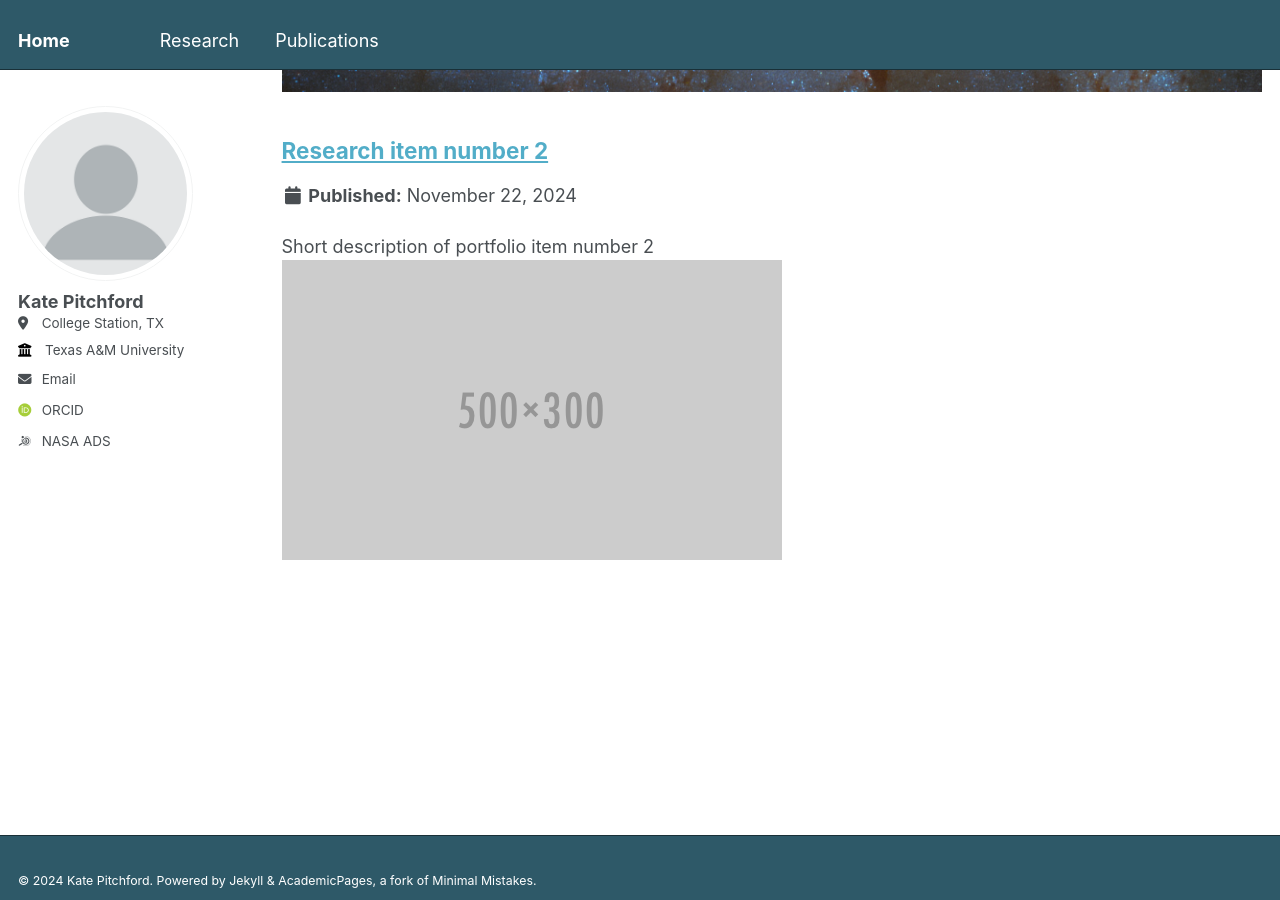
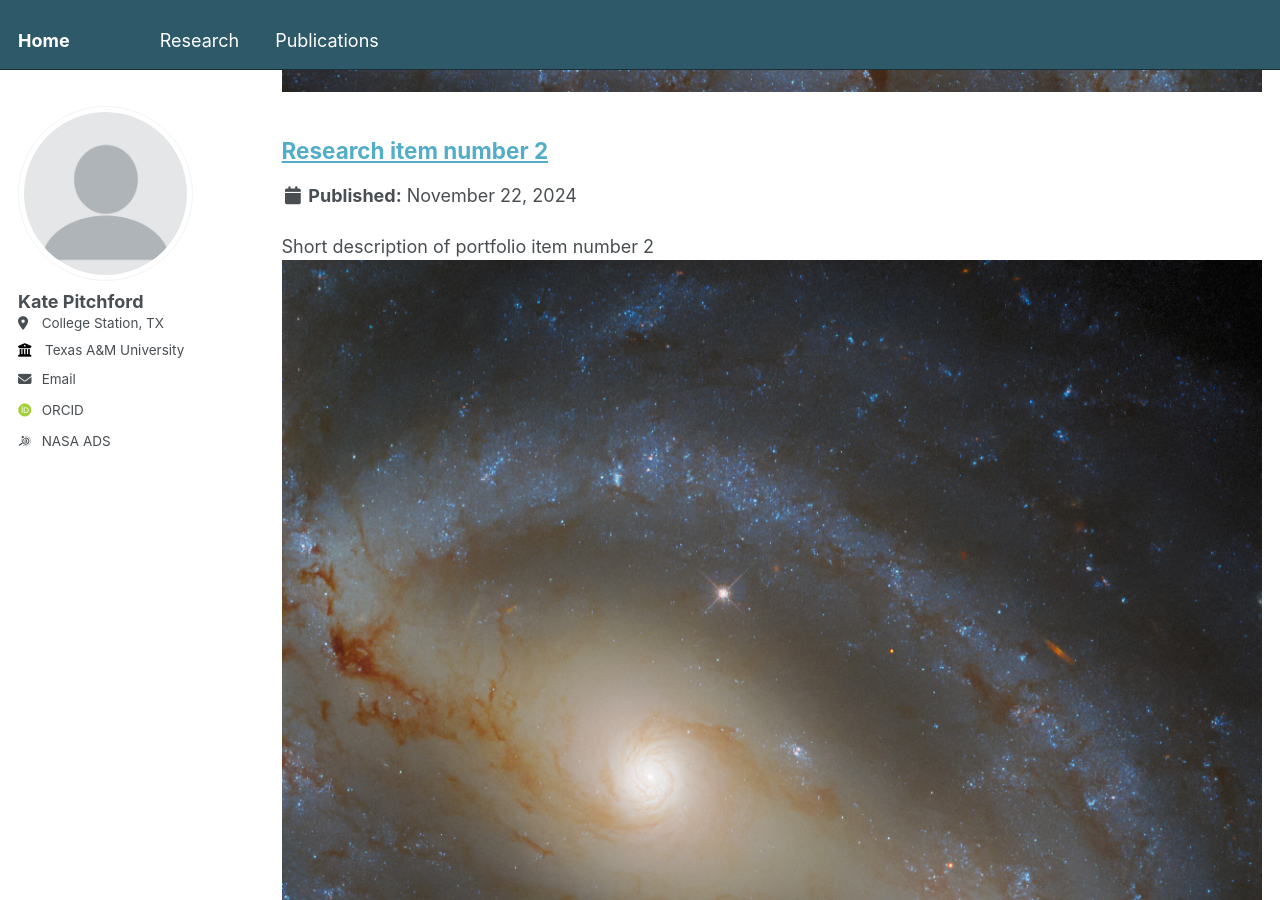
Before and after one commit to lkpitchford/test-website, a Jekyll site: the page built from _pages/research.html, in a window 1280 px wide and 900 px high, scrolled down 1121 px. Built offline with Jekyll 4.4.1, drawn with Linux system fonts in a browser that asks for light colours; some web fonts are replaced.

Commit message:
Update portfolio-2.html

```diff
--- a/_research/portfolio-2.html
+++ b/_research/portfolio-2.html
@@ -1,6 +1,6 @@
 ---
 title: "Research item number 2"
-excerpt: "Short description of portfolio item number 2 <br/><img src='/images/500x300.png'>"
+excerpt: "Short description of portfolio item number 2 <br/><img src='/images/ngc5921.png'>"
 collection: research
 ---
 
```
